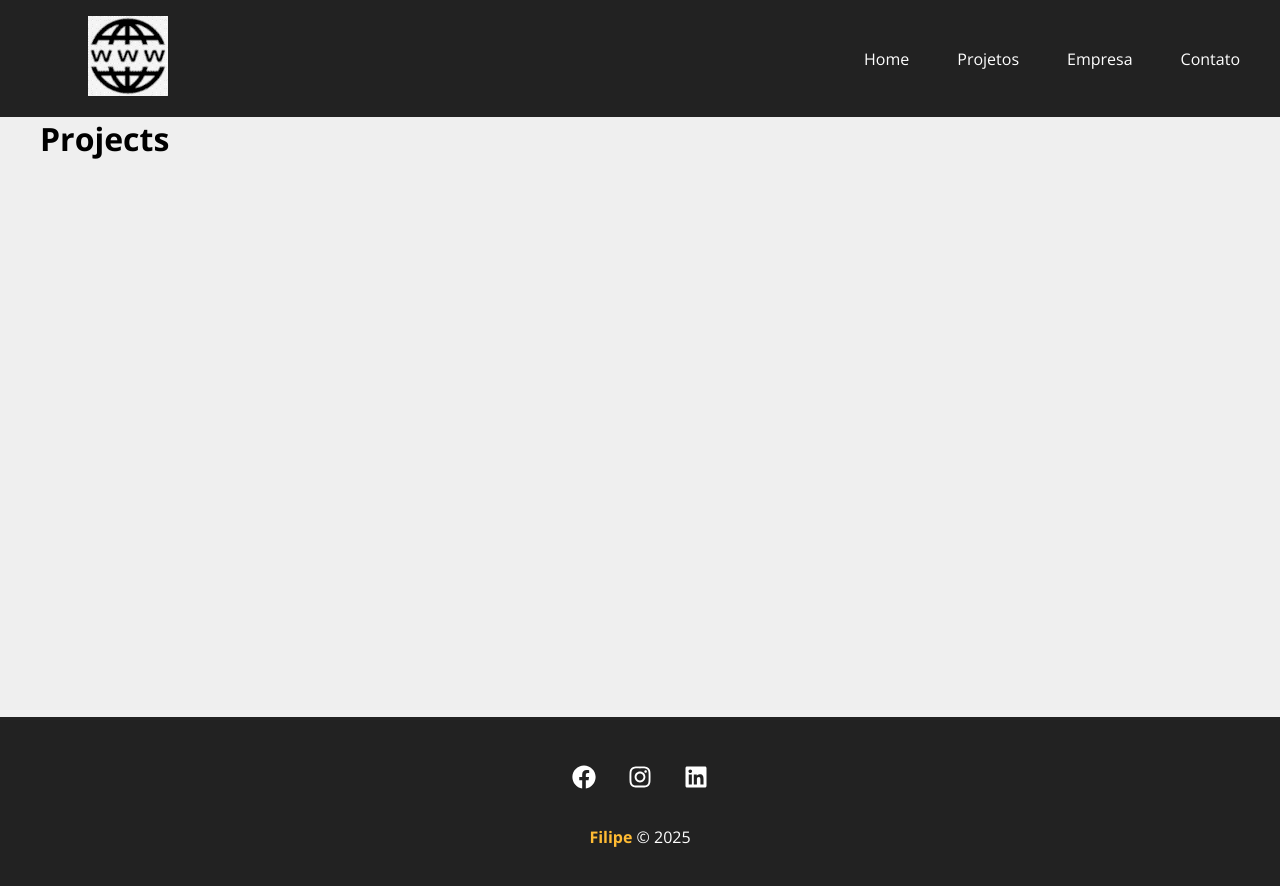
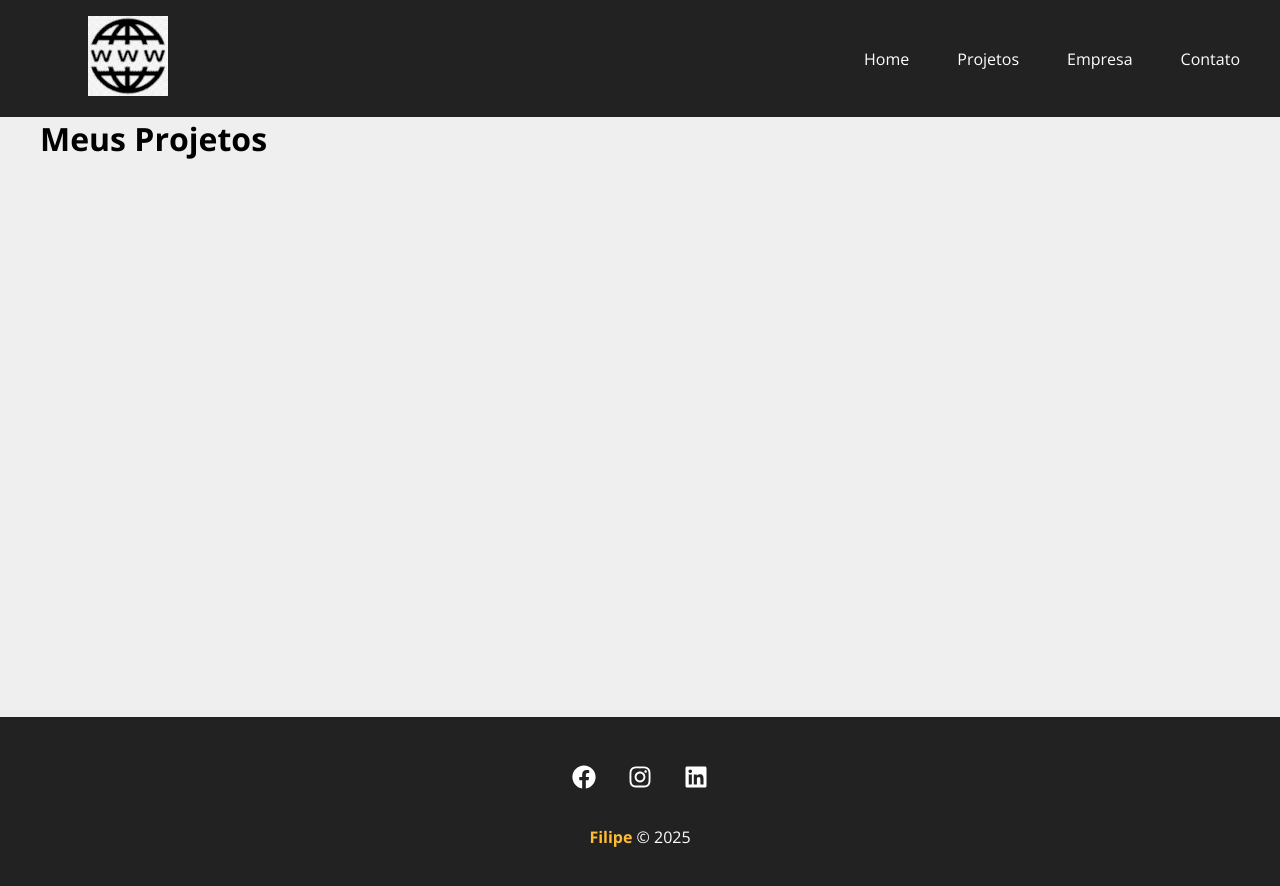
Before and after one commit to filipesatiro/site-feito-com-react, a React (Create React App) app: page /projects in a window 1280 px wide. Shown: the top 886 px of the page. Built offline with nearby package versions, Linux system fonts and the light colour scheme.

Commit message:
modificando o arquivo para inserir uma mensagem

```diff
--- a/src/components/pages/Projects.js
+++ b/src/components/pages/Projects.js
@@ -1,4 +1,17 @@
+import { useLocation } from "react-router-dom";
+import Message from "../layout/Message";
+
 function Projects () {
-    return <h1>Projects</h1>
+
+    const location = useLocation()
+    let message = ''
+    if (location.state) {
+        message = location.state.message
+    }
+
+    return <div>
+        <h1>Meus Projetos</h1>
+        {message && <Message type="success" msg={message} />}
+    </div>
 }
 export default Projects;
```
